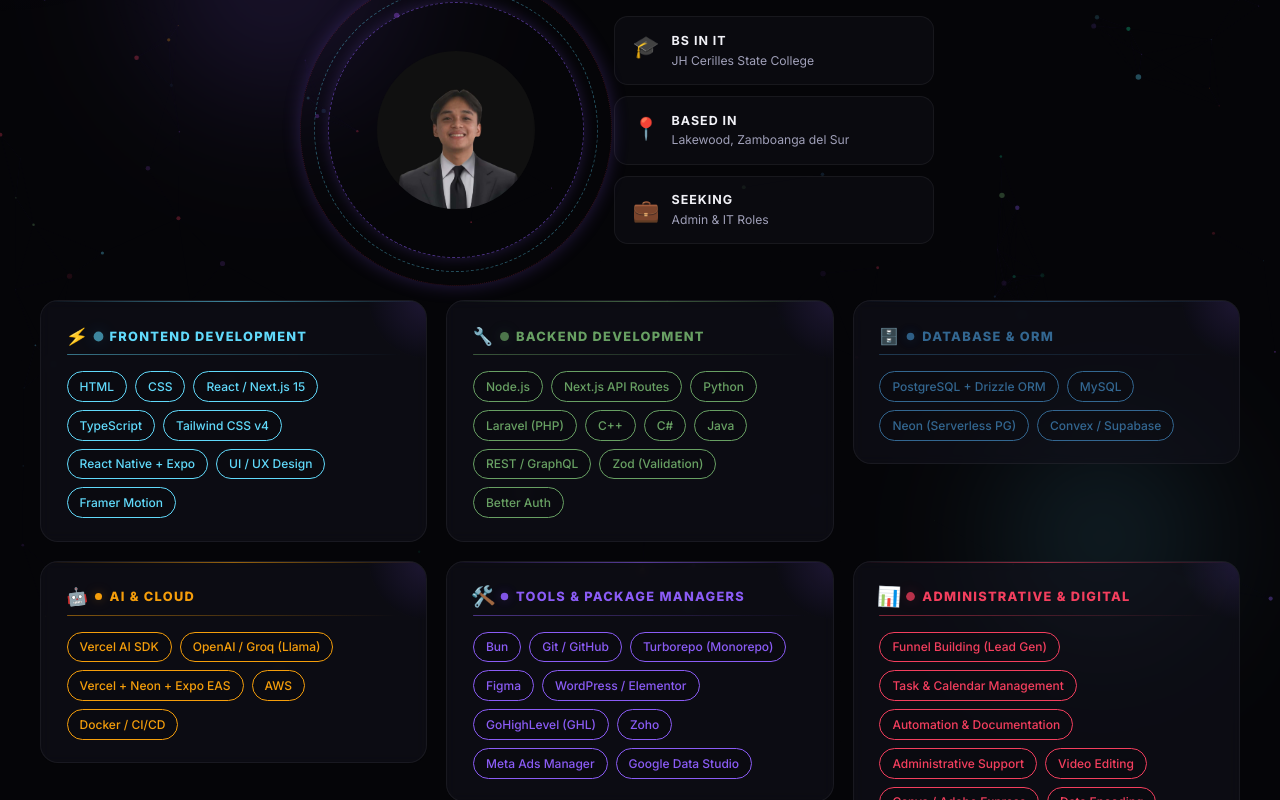
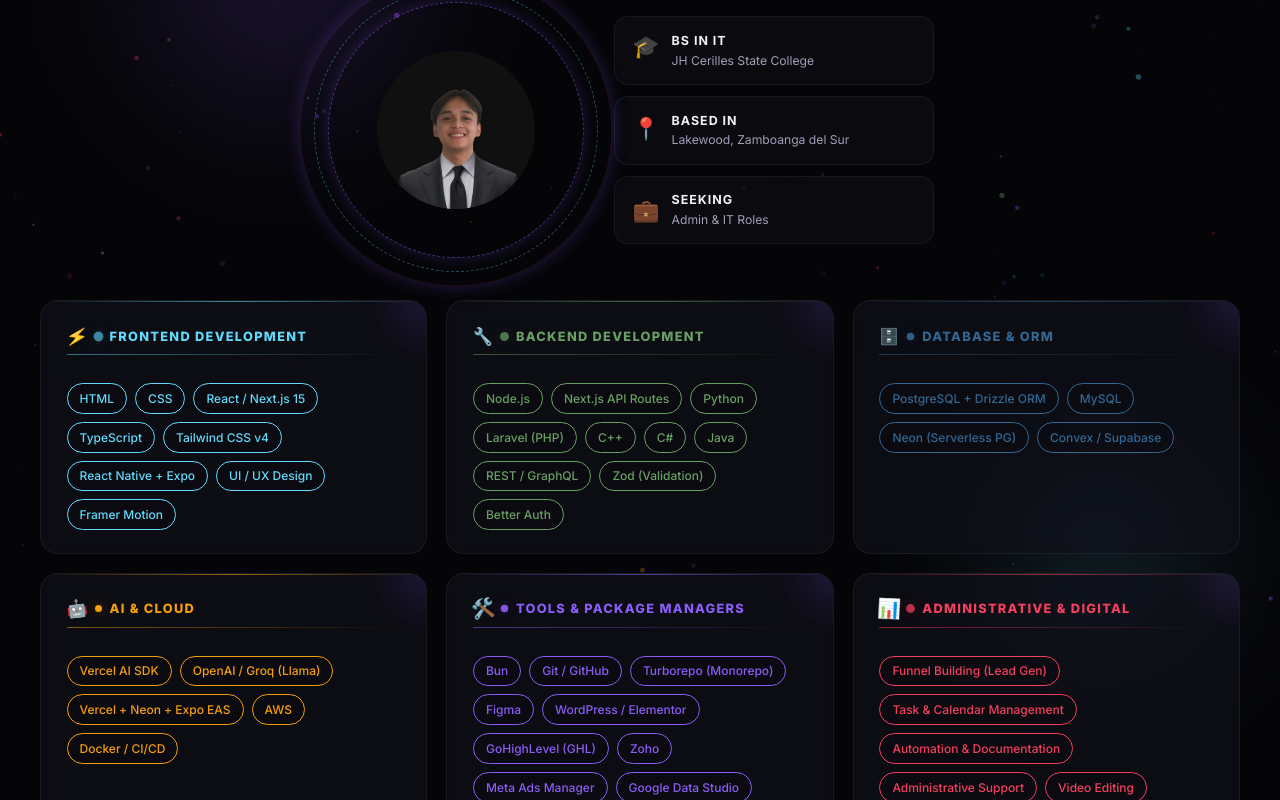
Before and after one commit to 4ng3lou/Angelou-Portfolio, a Next.js app: page / in a window 1280 px wide. Shown: the part 1079-1879 px from the top of the page. Built offline with nearby package versions, Linux system fonts and the light colour scheme.

Commit message:
uniform card heights

```diff
--- a/src/components/About.module.css
+++ b/src/components/About.module.css
@@ -46,20 +46,6 @@
         clip-path: inset(5% 0 90% 0);
         transform: translate(2px, 0);
         color: #8b5cf6;
-    }
-}
-
-@keyframes auroraFlow {
-    0% {
-        background-position: 0% 50%;
-    }
-
-    50% {
-        background-position: 100% 50%;
-    }
-
-    100% {
-        background-position: 0% 50%;
     }
 }
 
@@ -266,13 +252,13 @@
 }
 
 /* ═══════════════════════════════════════════════════════════════
-   SKILLS GRID (full width, 3 columns)
+   SKILLS GRID (full width, 3 columns, uniform height)
    ═══════════════════════════════════════════════════════════════ */
 .skillsGrid {
     display: grid;
     grid-template-columns: repeat(3, 1fr);
     gap: 1.2rem;
-    align-items: start;
+    align-items: stretch;
     margin-bottom: 3.5rem;
     position: relative;
     z-index: 2;
@@ -295,6 +281,8 @@
     overflow: hidden;
     backdrop-filter: blur(6px);
     transition: border-color 0.4s, background 0.4s, transform 0.3s;
+    display: flex;
+    flex-direction: column;
 }
 
 .skillCategory::before {
@@ -371,6 +359,8 @@
     flex-wrap: wrap;
     gap: 0.5rem;
     margin-top: 0.75rem;
+    flex: 1;
+    align-content: flex-start;
 }
 
 .skillTag {
```
